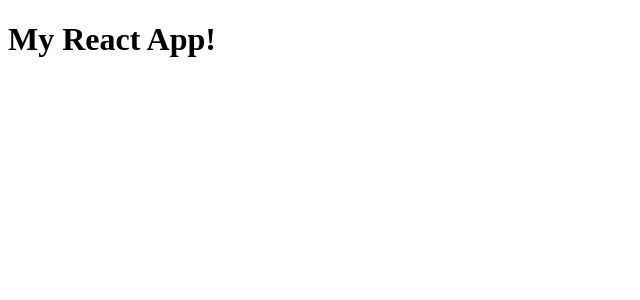
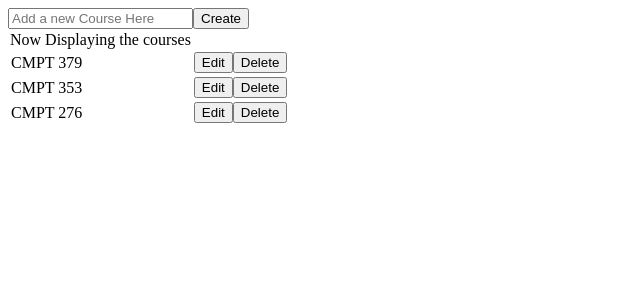
Before and after one commit to Manan007224/storeMe, a React app: page / in a window 1280 px wide. Shown: the top 300 px of the page, without its empty margins (0-640 px from the left). Built offline with nearby package versions, Linux system fonts and the light colour scheme; no server answers.

Commit message:
added middleware function for setting Access Control Allow Origon Header

```diff
--- a/package.json
+++ b/package.json
@@ -11,6 +11,7 @@
   "license": "ISC",
   "dependencies": {
     "bluebird": "^3.5.1",
+    "cors": "^2.8.4",
     "crypto": "^1.0.1",
     "dropbox": "^4.0.4",
     "express": "^4.16.3",
@@ -25,6 +26,7 @@
     "request-promise": "^4.2.2"
   },
   "devDependencies": {
+    "axios": "^0.18.0",
     "babel-core": "^6.26.3",
     "babel-loader": "^7.1.4",
     "babel-preset-env": "^1.7.0",
--- a/src/components/App.js
+++ b/src/components/App.js
@@ -1,12 +1,47 @@
 import React, { Component } from 'react';
+import {CreateCourse} from "./create-courses";
+import {CourseList} from "./course-list";
+import axios from 'axios';
+
+const Courses = [
+    {name: 'CMPT 379'},
+    {name: 'CMPT 353'},
+    {name: 'CMPT 276'}
+];
+
 
 class App extends Component {
+  constructor(props) {
+      super(props);
+      this.state = {Courses: Courses};
+      // this.addCourses = this.addClassesHandler.bind(this);
+      // this.showCourses = this.showClassesHandler.bind(this);
+      // this.deleteCourses = this.deleteClassesHandler.bind(this);
+  };
+
+
+componentDidMount() {
+  axios.get('http://localhost:8080/COURSES').then(res => {
+    console.log(res);
+  });
+}
+
+
   render() {
     return (
       <div>
-        <h1>My React App!</h1>
+        <CreateCourse
+          createCourse = {this.createCourse.bind(this)}
+        />
+        <CourseList
+          Courses = {this.state.Courses}
+        />
       </div>
     );
+  }
+  createCourse(cl) {
+    this.state.Courses.push({name: cl});
+    this.setState({Courses: this.state.Courses});
   }
 }
 
--- /dev/null
+++ b/src/components/course-list.js
@@ -0,0 +1,19 @@
+import React from "react";
+import _ from 'lodash';
+import {CourseItem} from "./courses";
+
+export class CourseList extends React.Component {
+    passProps() {
+        const props = this.props;
+        return _.map(this.props.Courses, (Course, index) => <CourseItem key={index} {...Course} {...props}/>);
+    }
+
+    render() {
+        return (
+            <table>
+                <div> Now Displaying the courses </div>
+                <tbody> {this.passProps()} </tbody>
+            </table>
+        );
+    }
+}
--- /dev/null
+++ b/src/components/courses.js
@@ -0,0 +1,26 @@
+import React from "react";
+
+export class CourseItem extends React.Component {
+
+    componentWillReceiveProps(nextProps) {
+        console.log("Component COURSES will receive props");
+        console.log('The props in the courses list are', nextProps);
+      }
+    // constructor(props) {
+    //     super(props);
+    //     this.state = {editing: false};
+    // }
+
+
+    render() {
+       return (
+            <tr>
+                <td>{this.props.name}</td>
+                <td>
+                    <button> Edit </button>
+                    <button> Delete </button>
+                </td>
+            </tr>
+       );
+    }
+}
--- /dev/null
+++ b/src/components/create-courses.js
@@ -0,0 +1,18 @@
+import React from "react";
+
+export class CreateCourse extends React.Component {
+    render() {
+        return (
+            <form onSubmit={this.handleSubmit.bind(this)}>
+                <input type="text" placeholder="Add a new Course Here" ref="createClass" />
+                <button> Create </button>
+            </form>
+        );
+    }
+
+    handleSubmit(event) {
+        event.preventDefault();;
+        this.props.createCourse(this.refs.createClass.value);
+    }
+
+}
```
Also changed, not shown: index.js (+17 -2 lines), 1 other file (tests, documents, lock files or other folders).
